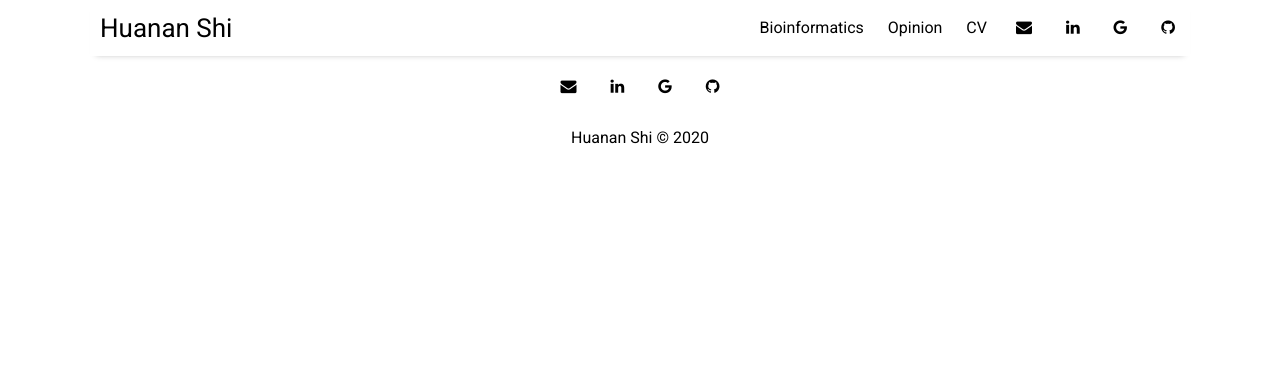
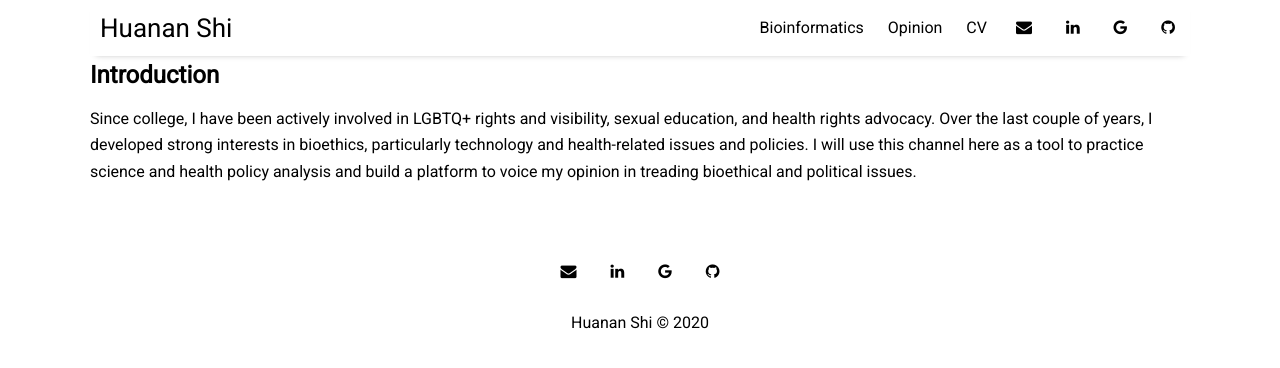
Before and after one commit to huananfshi/huananfshi.github.io, a Jekyll site: the page built from Opinion.html, in a window 1280 px wide. Shown: the top 368 px of the page. Built offline with Jekyll 4.4.1, drawn with Linux system fonts in a browser that asks for light colours; nearby versions of some CDN libraries.

Commit message:
Update Opinion.html

```diff
--- a/Opinion.html
+++ b/Opinion.html
@@ -2,3 +2,13 @@
 layout: page
 title: Opinion
 ---
+
+<div class='post'>
+    <h1></h1>
+    <h1></h1>
+    <h2><span>Introduction</span></h2>
+    <p>Since college, I have been actively involved in LGBTQ+ rights and visibility, sexual education, and health rights advocacy. Over the last couple of years,
+      I developed strong interests in bioethics, particularly technology and health-related issues and policies. I will use this channel here as a tool to practice
+      science and health policy analysis and build a platform to voice my opinion in treading bioethical and political issues.
+    </p>
+</div>
```
